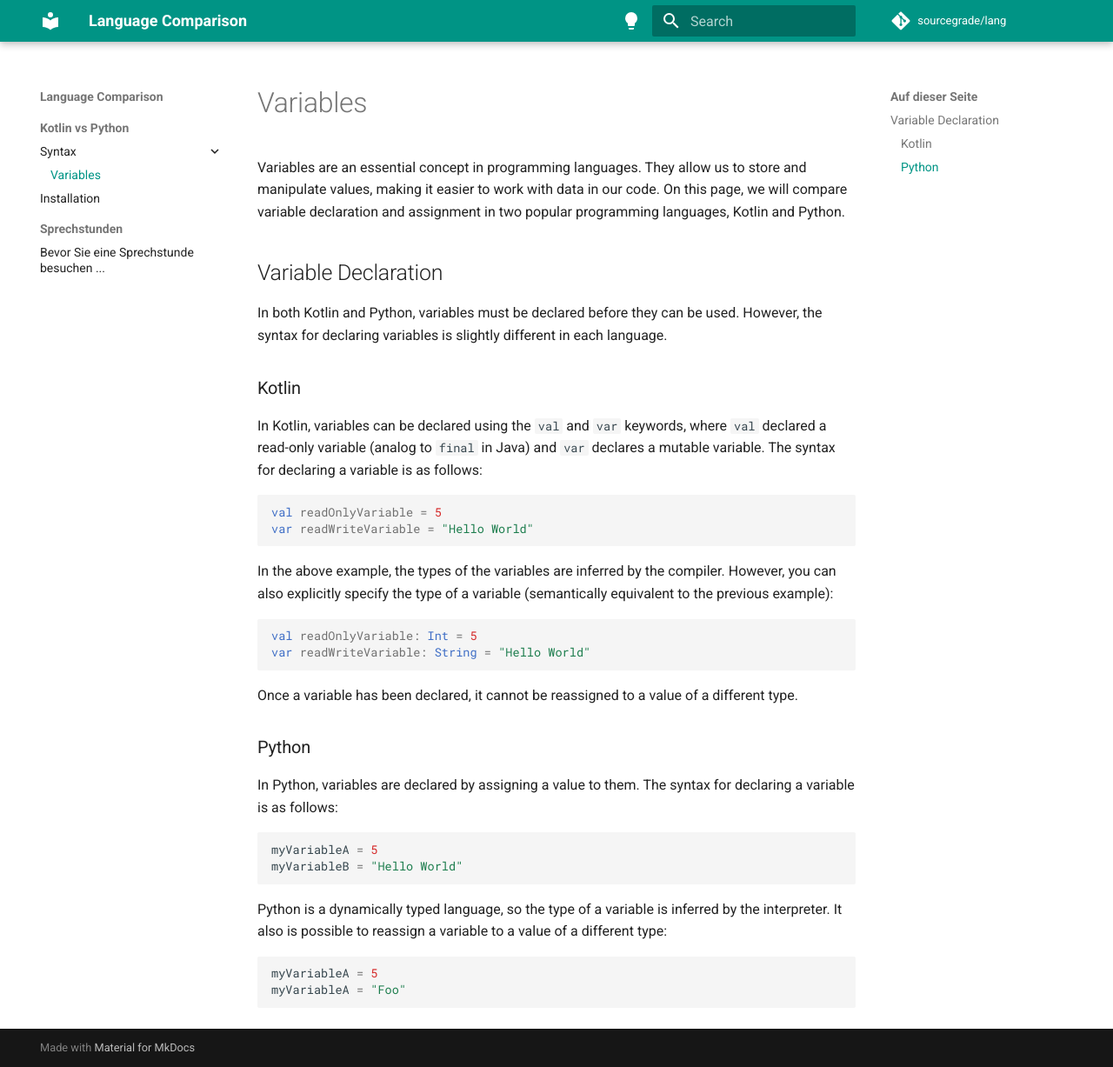
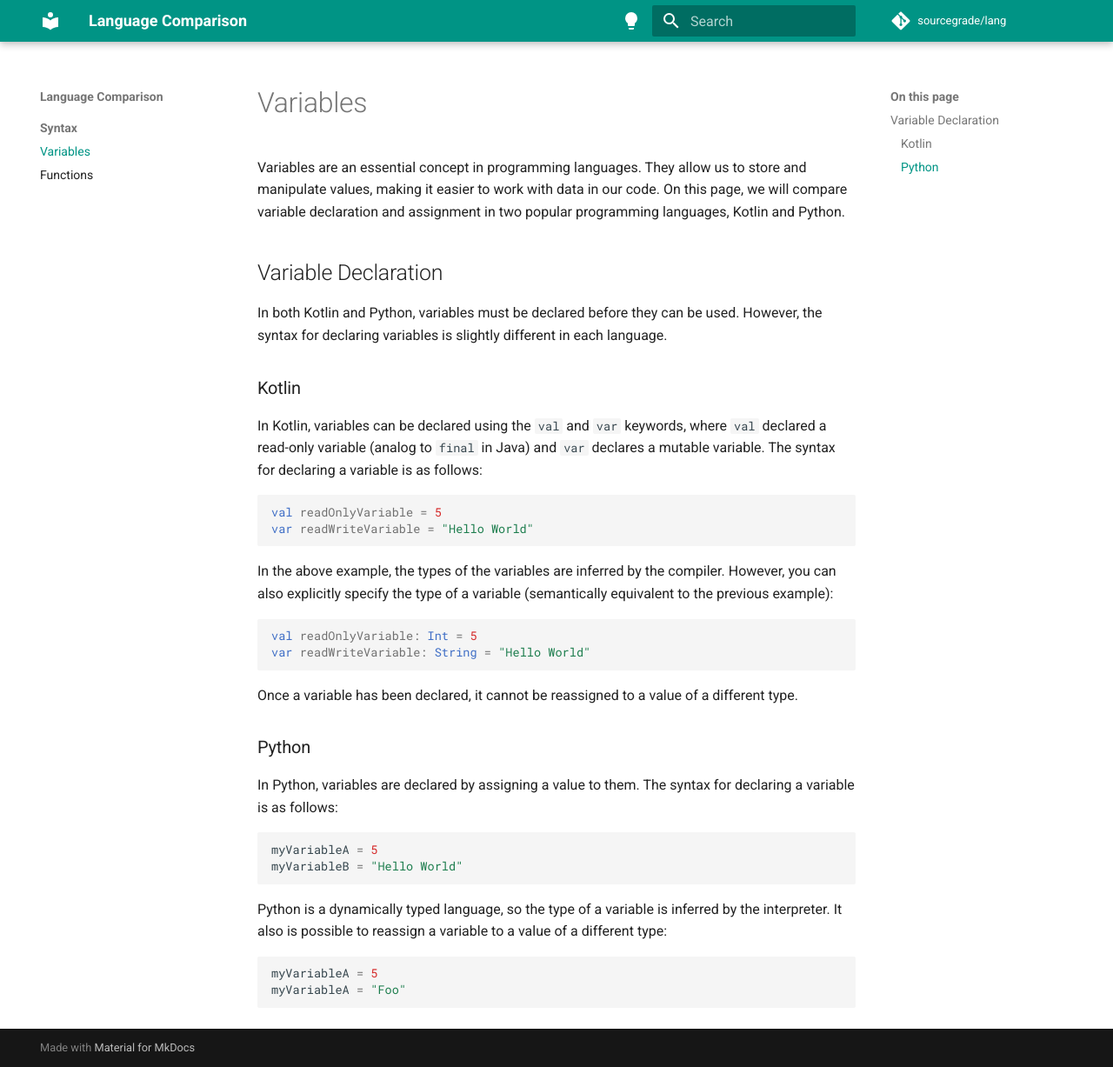
Before and after one commit to sourcegrade/lang, an MkDocs documentation site: the page built from docs/syntax/variables.md, in a window 1280 px wide and 1227 px high. Shown: the whole window at 87% size. Built offline with MkDocs 1.6.1 and Material for MkDocs 9.7.7, drawn with Linux system fonts in a browser that asks for light colours; comment, search, counter and statistics services are not loaded.

Commit message:
Flatten docs and fix mkdocs config

```diff
--- a/mkdocs.yml
+++ b/mkdocs.yml
@@ -29,12 +29,9 @@ theme:
     - navigation.sections
 
 nav:
-  - Kotlin vs Python:
-    - Syntax:
-        - Variables: kotlin-vs-python/syntax/variables.md
-    - Installation: kotlin-vs-python/installation.md
-  - Sprechstunden:
-    - Bevor Sie eine Sprechstunde besuchen ...: support/good-bad-questions.md
+  - Syntax:
+    - Variables: syntax/variables.md
+    - Functions: syntax/functions.md
 
 markdown_extensions:
   - pymdownx.highlight:
@@ -47,7 +44,7 @@ markdown_extensions:
   - admonition
   - pymdownx.details
   - toc:
-      title: Auf dieser Seite
+      title: On this page
 
 extra_css:
   - stylesheets/smooth-scroll.css
```
Also changed, not shown: docs/syntax/functions.md (renamed from docs/kotlin-vs-python/syntax/functions.md), docs/syntax/variables.md (renamed from docs/kotlin-vs-python/syntax/variables.md).
